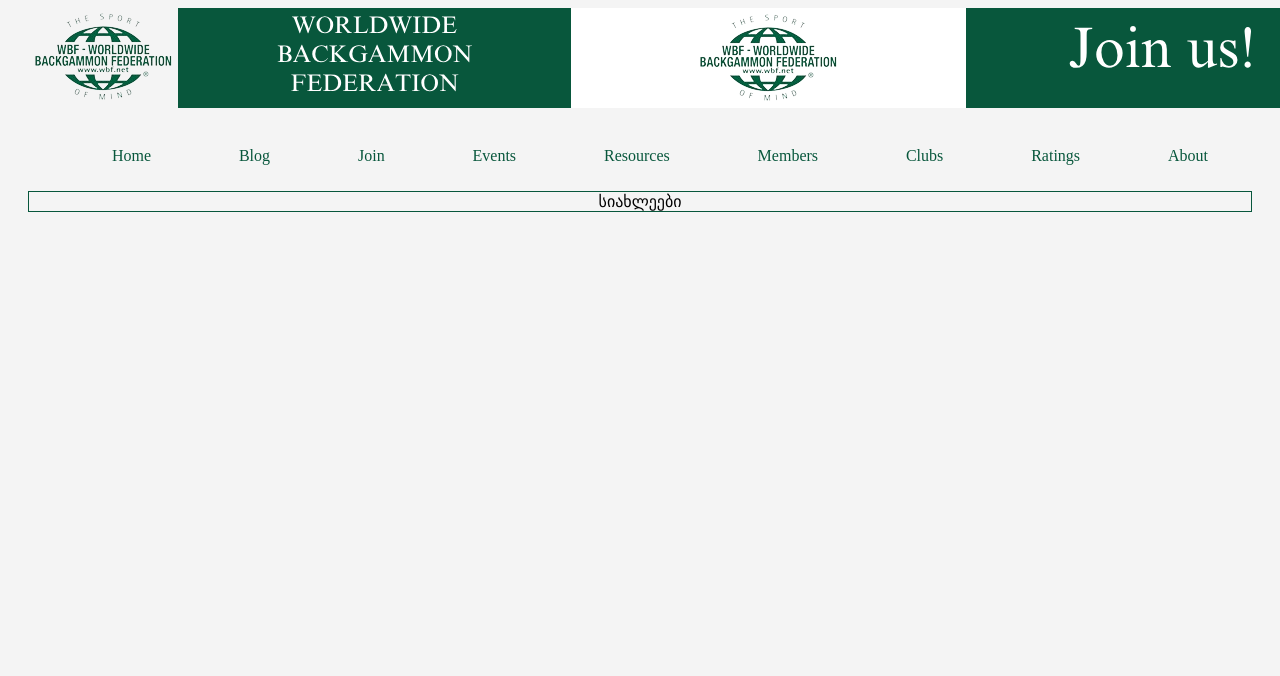
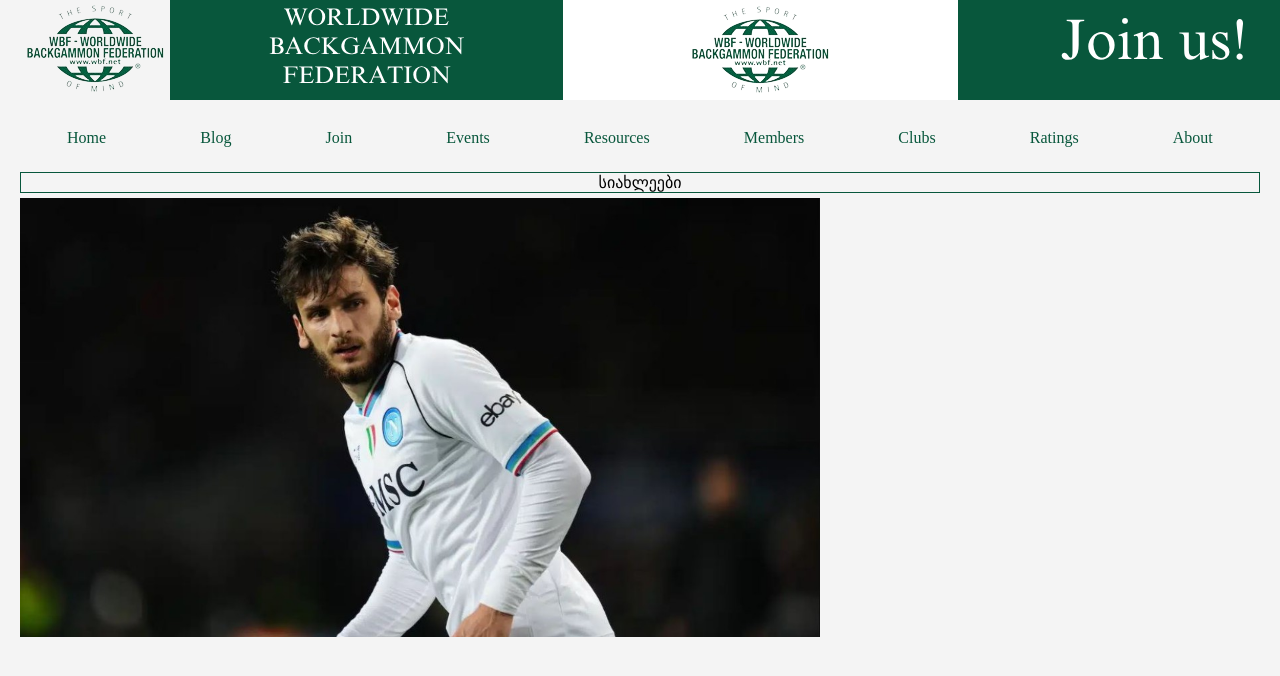
Before and after one commit to githubercrazy/simply, a plain HTML site: page backgammon/index.html in a window 1280 px wide. Shown: the top 676 px of the page. Drawn offline with Linux system fonts and the light colour scheme.

Commit message:
Add files via upload

```diff
--- a/backgammon/index.html
+++ b/backgammon/index.html
@@ -109,8 +109,9 @@
         <div class="news-header">
           <span class="news-header-text">სიახლეები</span>
         </div>
-        <div class="news-page-image">
-          <img src="" alt="">
+        <div class="news-page">
+          <img src="./images/kvara.jpg" alt="">
+
         </div>
       </div>
     </div>
--- a/backgammon/style.css
+++ b/backgammon/style.css
@@ -1,9 +1,14 @@
 * {
     box-sizing: border-box;
+    margin: 0;
+    padding: 0;
+    border: 0;
+    text-decoration: none;
 }
 
 body {
     background: rgb(244, 244, 244);
+
 }
 
 .main-container {
@@ -58,7 +63,10 @@ body {
     background-color: #fff;
     color: black;
 }
-
+.navigation{
+    padding-top: 10px;
+    padding-bottom: 15px;
+}
 .navigation ul {
     display: flex;
     justify-content: space-around;
@@ -103,10 +111,18 @@ body {
     /* Show sub-dropdown on hover */
     opacity: 1;
 }
+.news-table{
 
-.news-header{
+}
+.news-header {
+
     display: flex;
     justify-content: center;
     align-items: center;
-    border: 1px  #08573C solid;
+    border: 1px #08573C solid;
 }
+
+.news-page img{
+    padding-top: 5px;
+    max-width: 800px;
+}
```
